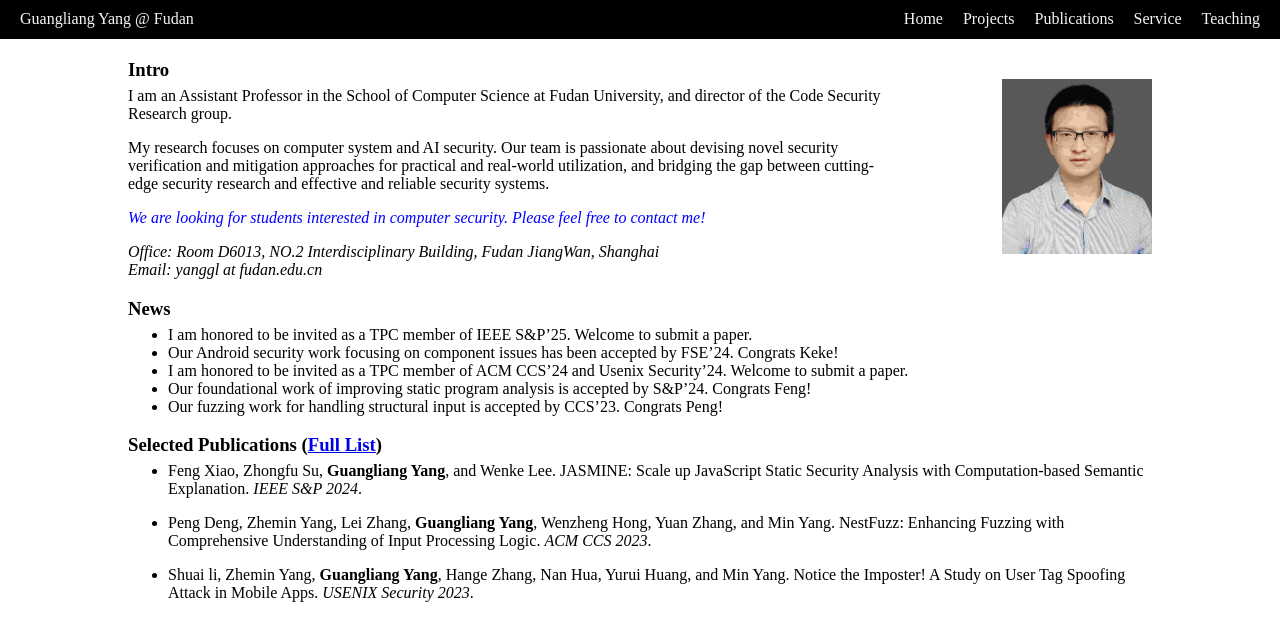
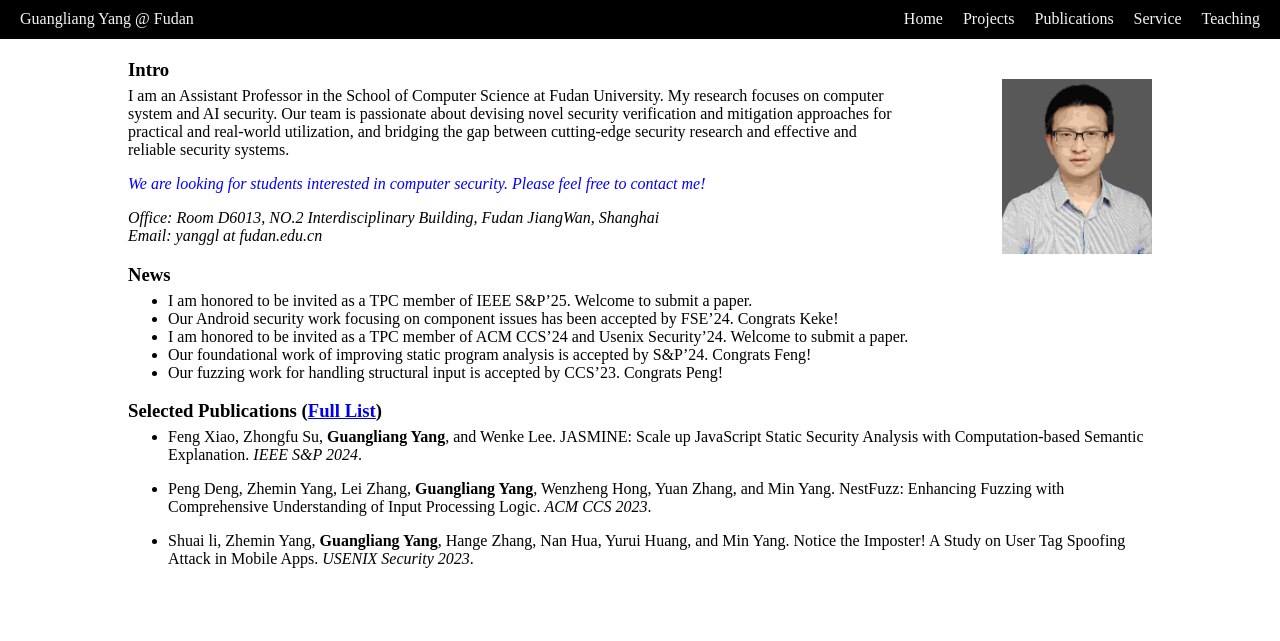
Before and after one commit to yang-guangliang/yang-guangliang.github.io, a Jekyll site: the page built from index.md, in a window 1280 px wide. Shown: the top 641 px of the page. Built offline with Jekyll 4.4.1, drawn with Linux system fonts in a browser that asks for light colours.

Commit message:
Update index.md

```diff
--- a/index.md
+++ b/index.md
@@ -8,9 +8,7 @@ title: home
 
 ### Intro
 
-I am an Assistant Professor in the School of Computer Science at Fudan University, and director of the Code Security Research group.
-
-My research focuses on computer system and AI security. Our team is passionate about devising novel security verification and mitigation approaches for practical and real-world utilization, and bridging the gap between cutting-edge security research and effective and reliable security systems.
+I am an Assistant Professor in the School of Computer Science at Fudan University. My research focuses on computer system and AI security. Our team is passionate about devising novel security verification and mitigation approaches for practical and real-world utilization, and bridging the gap between cutting-edge security research and effective and reliable security systems.
 
 <span style="color:blue">*We are looking for students interested in computer security. Please feel free to contact me!*</span>
 
```
